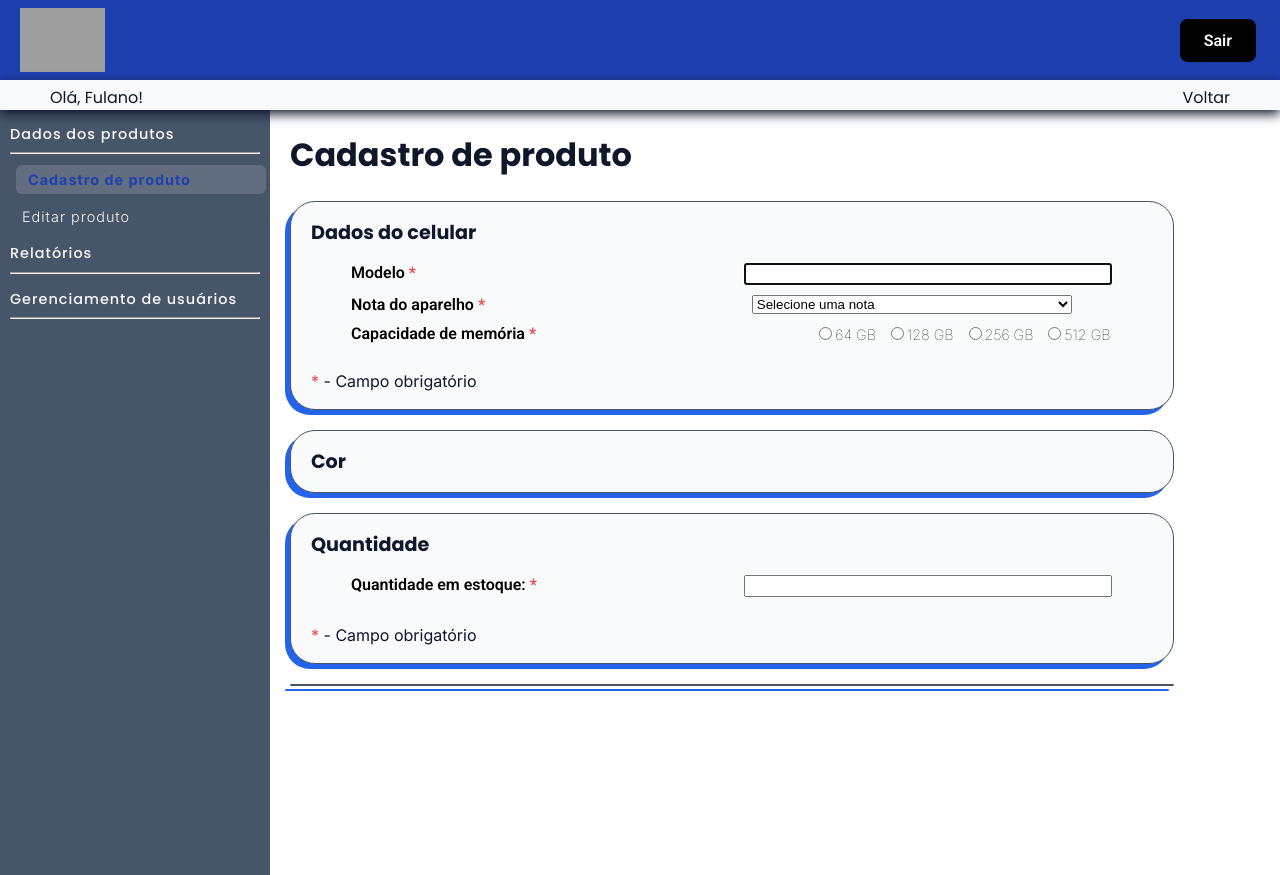
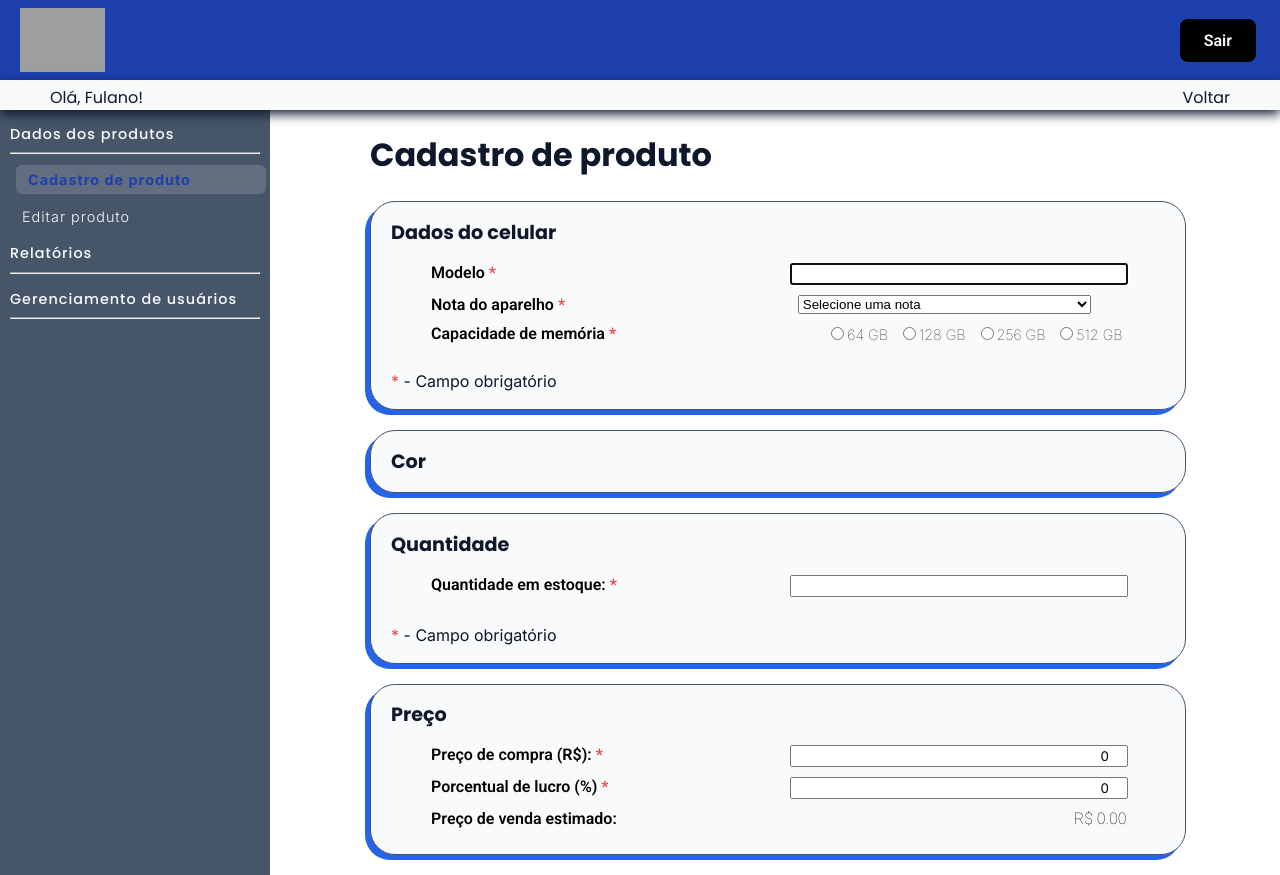
Before and after one commit to NatanMauricio1995/Celular, a Next.js app in the folder sharks/: page /Cadastro_Produto in a window 1280 px wide. Before the commit the page ends 800 px from the top, so only its background shows below. Built offline with nearby package versions, Linux system fonts and the light colour scheme; grey boxes are pictures that could not be loaded.

Commit message:
CADASTRO_PRODUTO - PREÇO

```diff
--- a/sharks/src/app/Cadastro_Produto/page.tsx
+++ b/sharks/src/app/Cadastro_Produto/page.tsx
@@ -1,4 +1,4 @@
-//sharks\src\app\Cadastro_Produto\page.tsx
+// sharks\src\app\Cadastro_Produto\page.tsx
 
 "use client";
 
@@ -14,18 +14,17 @@ import { auth, db } from '../utils/firebaseConfig';
 import { createUserWithEmailAndPassword } from 'firebase/auth';
 import { collection, addDoc } from 'firebase/firestore';
 
+export default function Cadastro_Produto() {
+    const [precoCompra, setPrecoCompra] = useState<number>(0);
+    const [margemLucro, setMargemLucro] = useState<number>(0);
+    const precoVenda = precoCompra * (100 + margemLucro) / 100;
 
-//Programa Principal
-export default function Cadastro_Produto()
-{
-
-
-    return(
+    return (
         <div>
-            <Tela_ADM>
+            <Tela_ADM className = "Tela_Adm">
                 <h1>Cadastro de produto</h1>
                 <form>
-                    <Box>
+                    <Box className="BOX_ADM">
                         <div>
                             <h2>Dados do celular</h2>
                             <ul className="Lista_Cadastro">
@@ -35,9 +34,9 @@ export default function Cadastro_Produto()
                                     </label>
                                     <input
                                         className="Campo_Texto"
-                                            type = "text"
-                                            id = "MODELO"
-                                            name = "MODELO"
+                                        type="text"
+                                        id="MODELO"
+                                        name="MODELO"
                                         maxLength={100}
                                         pattern="[A-Za-z]{3,}"
                                         autoFocus
@@ -48,57 +47,32 @@ export default function Cadastro_Produto()
                                     <label htmlFor="NOTA" className="Titulo_Input">
                                         Nota do aparelho <span className='Asterisco'>*</span>
                                     </label>
-                                    <select className="Campo_" id = "NOTA" name="NOTA" required>
-                                        <option value = "">Selecione uma nota</option>
-                                        <option value = "COMO_NOVO">Como novo</option>
-                                        <option value = "A+">A+</option>
-                                        <option value = "A-">Selecione uma nota</option>
-                                        <option value = "B+">Selecione uma nota</option>
-                                        <option value = "B-">Selecione uma nota</option>
+                                    <select className="Campo_" id="NOTA" name="NOTA" required>
+                                        <option value="">Selecione uma nota</option>
+                                        <option value="COMO_NOVO">Como novo</option>
+                                        <option value="A+">A+</option>
+                                        <option value="A-">A-</option>
+                                        <option value="B+">B+</option>
+                                        <option value="B-">B-</option>
                                     </select>
-
                                 </li>
                                 <li>
                                     <label className="Titulo_Input">Capacidade de memória <span className='Asterisco'>*</span></label>
                                     <div className="Arrumacao_Botao">
                                         <label className="Label_Botao" htmlFor="MEMORIA64">
-                                            <input
-                                                className='Botao_Radio'
-                                                type='radio'
-                                                id="MEMORIA64"
-                                                name='CAPACIDADE_MEMORIA'
-                                                value="64"
-                                            />
+                                            <input className='Botao_Radio' type='radio' id="MEMORIA64" name='CAPACIDADE_MEMORIA' value="64" />
                                             64 GB
                                         </label>
                                         <label className="Label_Botao" htmlFor="MEMORIA128">
-                                            <input
-                                                className='Botao_Radio'
-                                                type='radio'
-                                                id="MEMORIA128"
-                                                name='CAPACIDADE_MEMORIA'
-                                                value="128"
-                                            />
+                                            <input className='Botao_Radio' type='radio' id="MEMORIA128" name='CAPACIDADE_MEMORIA' value="128" />
                                             128 GB
                                         </label>
                                         <label className="Label_Botao" htmlFor="MEMORIA256">
-                                            <input
-                                                className='Botao_Radio'
-                                                type='radio'
-                                                id="MEMORIA256"
-                                                name='CAPACIDADE_MEMORIA'
-                                                value="256"
-                                            />
+                                            <input className='Botao_Radio' type='radio' id="MEMORIA256" name='CAPACIDADE_MEMORIA' value="256" />
                                             256 GB
                                         </label>
                                         <label className="Label_Botao" htmlFor="MEMORIA512">
-                                            <input
-                                                className='Botao_Radio'
-                                                type='radio'
-                                                id="MEMORIA512"
-                                                name='CAPACIDADE_MEMORIA'
-                                                value="512"
-                                            />
+                                            <input className='Botao_Radio' type='radio' id="MEMORIA512" name='CAPACIDADE_MEMORIA' value="512" />
                                             512 GB
                                         </label>
                                     </div>
@@ -107,11 +81,12 @@ export default function Cadastro_Produto()
                         </div>
                         <p className='Texto'><span className='Asterisco'>*</span> - Campo obrigatório</p>
                     </Box>
-                    <Box>
+
+                    <Box className="BOX_ADM">
                         <h2>Cor</h2>
                     </Box>
 
-                    <Box>
+                    <Box className="BOX_ADM">
                         <h2>Quantidade</h2>
                         <ul className="Lista_Cadastro">
                             <li>
@@ -120,9 +95,9 @@ export default function Cadastro_Produto()
                                 </label>
                                 <input
                                     className="Campo_Numero"
-                                    type = "number"
-                                    id = "QUANTIDADE"
-                                    name = "QUANTIDADE"
+                                    type="number"
+                                    id="QUANTIDADE"
+                                    name="QUANTIDADE"
                                     maxLength={10}
                                     required
                                     min={0}
@@ -132,10 +107,53 @@ export default function Cadastro_Produto()
                         </ul>
                         <p className='Texto'><span className='Asterisco'>*</span> - Campo obrigatório</p>
                     </Box>
-                    <Box>
 
+                    <Box className="BOX_ADM">
+                        <h2>Preço</h2>
+                        <ul className="Lista_Cadastro">
+                            <li>
+                                <label className="Titulo_Input" htmlFor="PRECO_COMPRA">
+                                    Preço de compra (R$): <span className='Asterisco'>*</span>
+                                </label>
+                                <input
+                                    className="Campo_Numero"
+                                    type="number"
+                                    id="PRECO_COMPRA"
+                                    name="PRECO_COMPRA"
+                                    maxLength={10}
+                                    required
+                                    min={0}
+                                    step={0.01}
+                                    value={precoCompra}
+                                    onChange={(e) => setPrecoCompra(parseFloat(e.target.value))}
+                                />
+                            </li>
+                            <li>
+                                <label className="Titulo_Input" htmlFor="MARGEM_LUCRO">
+                                    Porcentual de lucro (%) <span className='Asterisco'>*</span>
+                                </label>
+                                <input
+                                    className="Campo_Numero"
+                                    type="number"
+                                    id="MARGEM_LUCRO"
+                                    name="MARGEM_LUCRO"
+                                    maxLength={3}
+                                    required
+                                    min={0}
+                                    max={100}
+                                    step={0.01}
+                                    value={margemLucro}
+                                    onChange={(e) => setMargemLucro(parseFloat(e.target.value))}
+                                />
+                            </li>
+                            <li className="Titulo_Input">
+                                <div className="Exibir_Valor_Venda">
+                                    <div>Preço de venda estimado:</div>
+                                    <div className="Valor_Venda">R$ {precoVenda.toFixed(2)}</div>
+                                </div>
+                            </li>
+                        </ul>
                     </Box>
-
                 </form>
             </Tela_ADM>
         </div>
--- a/sharks/src/app/components/layout/Tela_ADM/Tela_ADM.css
+++ b/sharks/src/app/components/layout/Tela_ADM/Tela_ADM.css
@@ -3,6 +3,9 @@
 .Corpo_ADM
 {
     padding-top: 30px;
-    padding-left: 40px;
+    padding-left: 120px;
     margin-left: 250px;
+    display: flex;
+    flex-direction: column;
+    justify-content: center;
 }
--- a/sharks/src/app/styles/Cadastro_Produto.css
+++ b/sharks/src/app/styles/Cadastro_Produto.css
@@ -25,3 +25,16 @@ h2
     gap:10px;
     padding-right: 42px;
 }
+
+.Valor_Venda
+{
+    font-weight: 100;
+    padding-right: 38px;
+}
+
+.Exibir_Valor_Venda
+{
+    display: flex;
+    justify-content: space-between;
+    width: 100%;
+}
```
Lines whose indentation alone changed are shown as unchanged.
